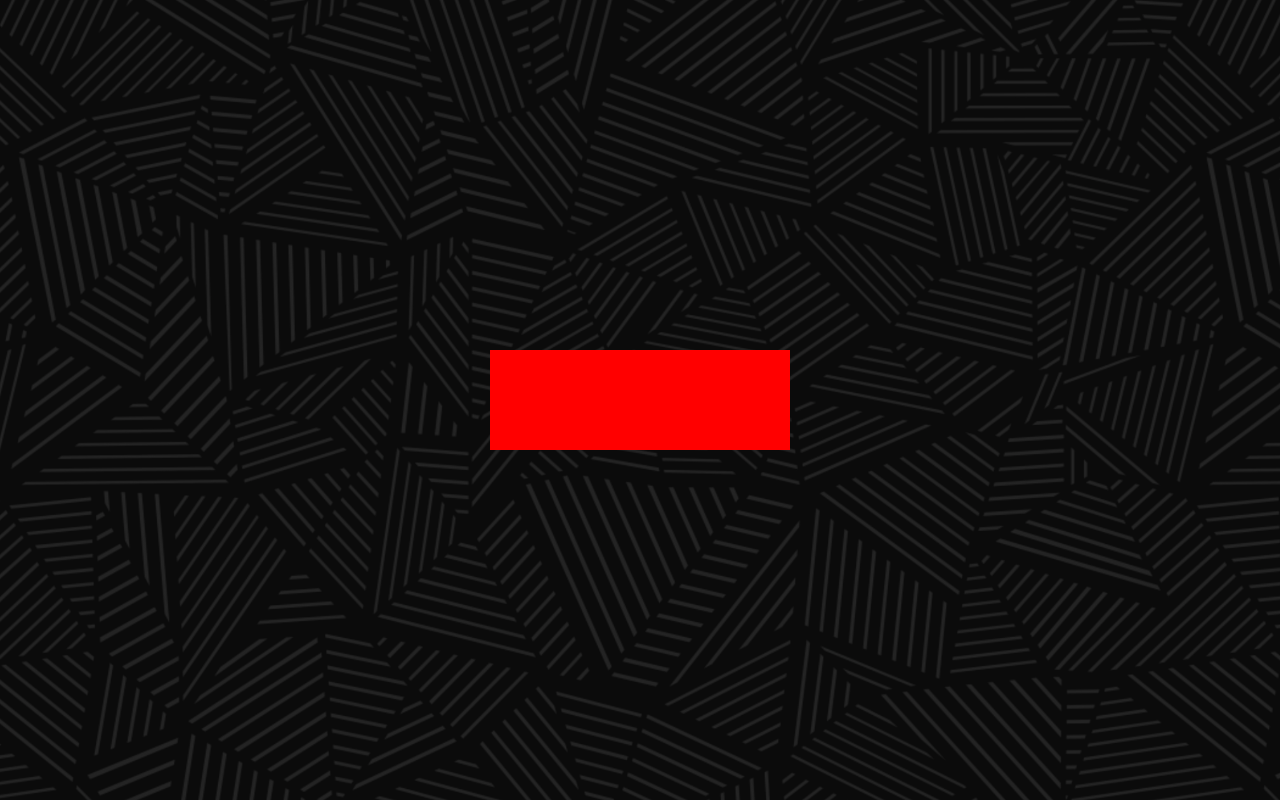
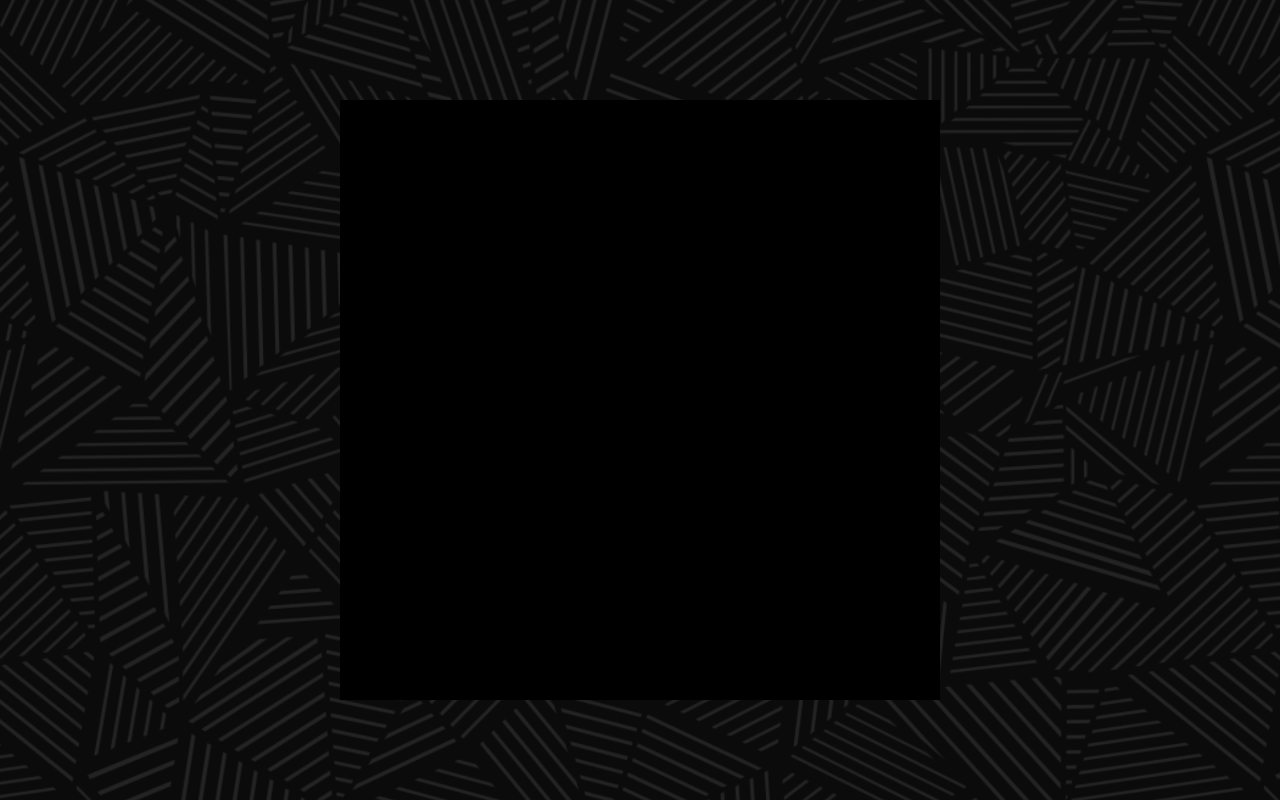
Before and after one commit to ElrohirGT/Chessy, a Vue app in the folder chessy_frontend/: page /game in a window 1280 px wide. Built offline with nearby package versions, Linux system fonts and the light colour scheme; a web font is replaced by a local one.

Commit message:
Feat: Create rought layout for game view

```diff
--- a/chessy_frontend/src/views/GameView.vue
+++ b/chessy_frontend/src/views/GameView.vue
@@ -1,12 +1,12 @@
 <template>
     <main class="root">
         <div class="left-container"></div>
-        <div class="chess-board"></div>
+        <div class="chessboard"></div>
         <div class="right-container"></div>
     </main>
 </template>
 
-<script></script>
+<script setup></script>
 
 <style scoped>
 .root {
@@ -20,9 +20,12 @@
     align-items: center;
 }
 
-.root > * {
-    height: 100px;
-    width: 100px;
-    background-color: red;
+.chessboard {
+    width: 600px;
+    height: 600px;
+    background-color: black;
+    padding: 2ch;
+
+    display: grid;
 }
 </style>
```
Also changed, not shown: chessy_frontend/src/model/chessCell.js (added, +13 -0 lines).
